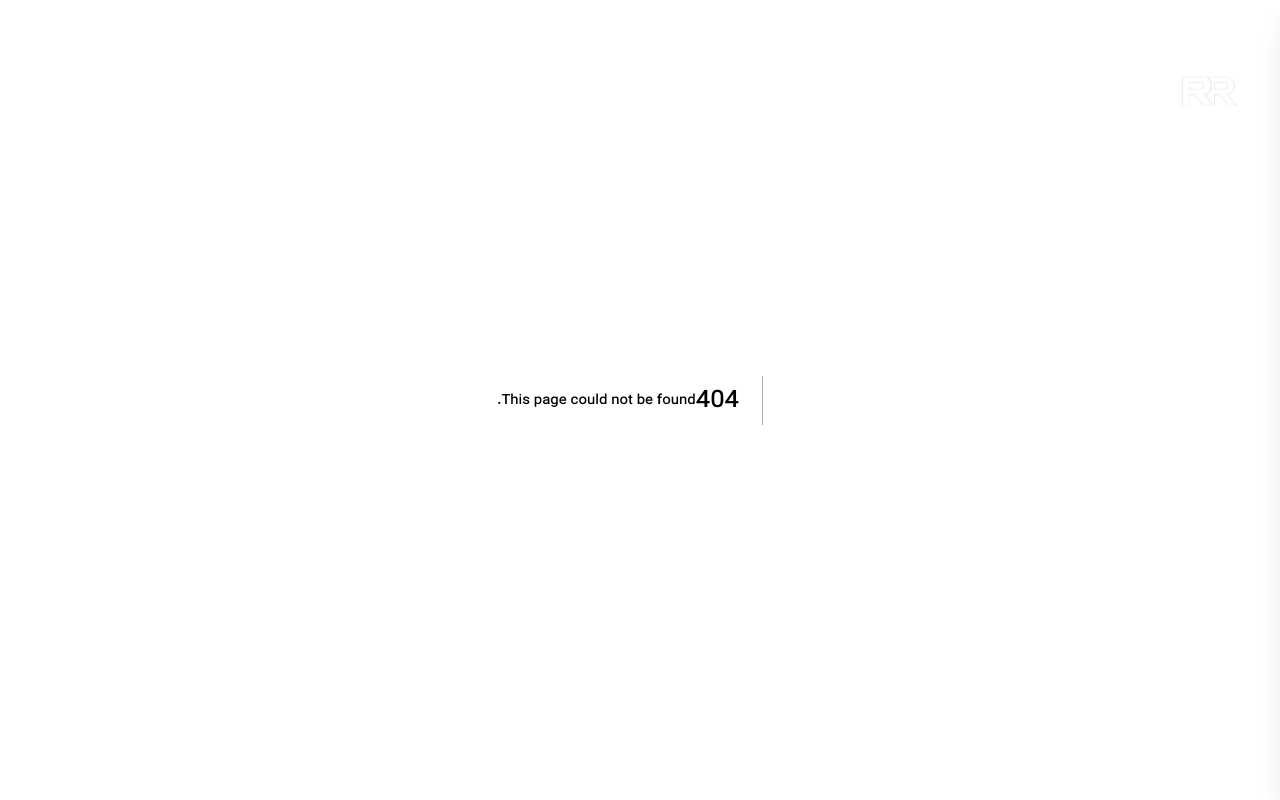
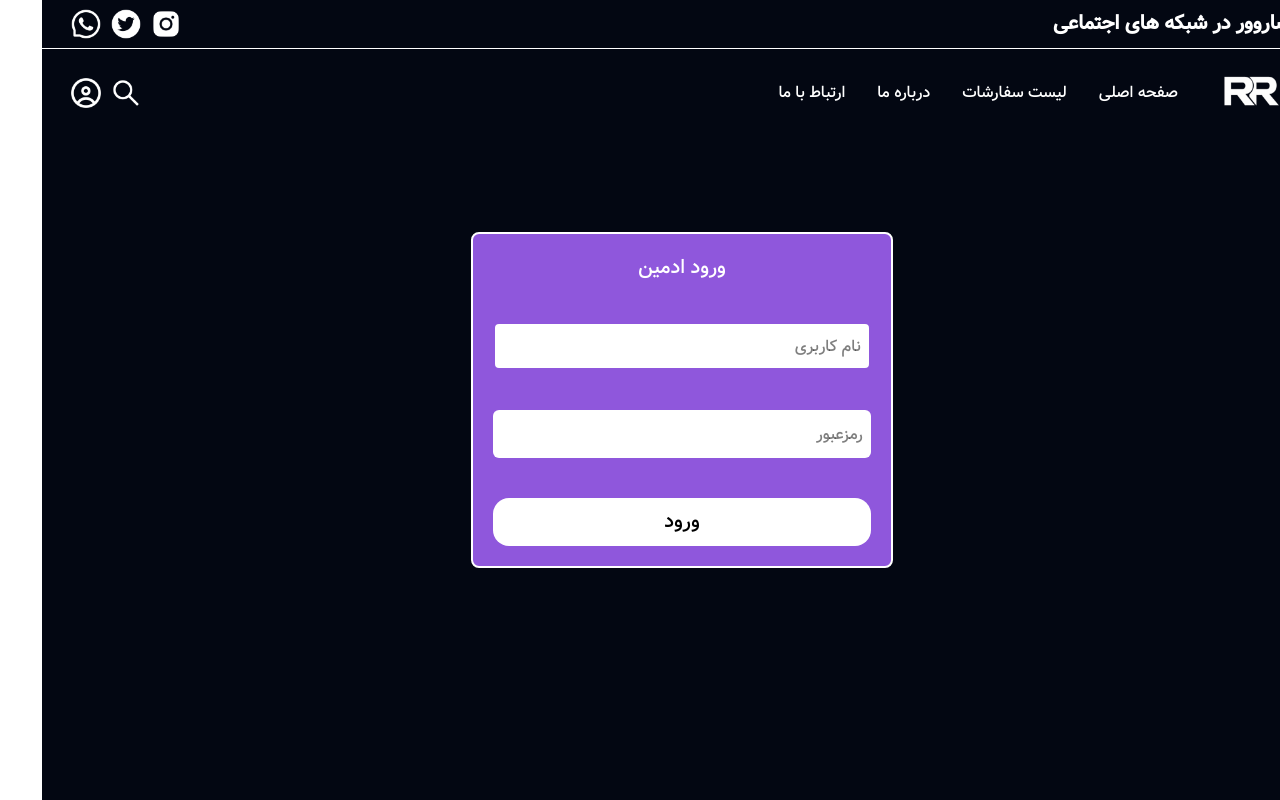
Before and after one commit to mreza81/maktab136-RezaRover, a Next.js app: page /admin/MhdDgh1381/login in a window 1280 px wide. Before the commit this address had no page. Built offline with nearby package versions, Linux system fonts and the light colour scheme.

Commit message:
feat:create admin login

```diff
--- /dev/null
+++ b/src/app/admin/MhdDgh1381/layout.tsx
@@ -0,0 +1,7 @@
+export default function AdminLayout({
+	children,
+}: {
+	children: React.ReactNode;
+}) {
+	return <div className="admin-layout">{children}</div>;
+}
--- /dev/null
+++ b/src/app/admin/MhdDgh1381/login/page.tsx
@@ -0,0 +1,10 @@
+import AdminLoginComponent from "@/components/admin/auth/components/adminLogin";
+function AdminLogin() {
+	return (
+		<div>
+			<AdminLoginComponent />
+		</div>
+	);
+}
+
+export default AdminLogin;
--- a/src/app/globals.css
+++ b/src/app/globals.css
@@ -53,7 +53,7 @@ body {
 .hevebg {
 	background-image: url("../../public/assets/images/chalenjer.jpg");
 }
-html,
+
 body {
 	overflow-x: hidden;
 }
--- a/src/app/layout.tsx
+++ b/src/app/layout.tsx
@@ -14,8 +14,8 @@ const geistMono = Geist_Mono({
 });
 
 export const metadata: Metadata = {
-	title: "Create Next App",
-	description: "Generated by create next app",
+	title: "رضاروور",
+	description: "بزرگترین وارد کننده خودروهای خارجی",
 };
 
 export default function RootLayout({
@@ -30,7 +30,7 @@ export default function RootLayout({
 		>
 			<body className="min-h-full flex flex-col">
 				<Header />
-				<div className="mx-auto container">{children}</div>
+				<div className="">{children}</div>
 			</body>
 		</html>
 	);
--- /dev/null
+++ b/src/app/site/auth/signup/Signup.tsx
@@ -0,0 +1,5 @@
+function Signup() {
+	return <div></div>;
+}
+
+export default Signup;
--- /dev/null
+++ b/src/components/admin/auth/components/adminLogin.tsx
@@ -0,0 +1,26 @@
+function AdminLoginComponent() {
+	return (
+		<div>
+			<div className="h-screen flex justify-center items-center h-screen p-2 bg-gray-950">
+				<form className=" border-2 border-white px-5 py-5 mx-auto w-full md:w-1/2 xl:w-1/3 flex flex-col justify-center items-center gap-10 bg-secondry rounded-lg">
+					<div className="text-xl text-white">ورود ادمین</div>
+					<input
+						type="text"
+						className="bg-white border-secondry border-2 w-full h-12 rounded-md text-black p-2 outline-none"
+						placeholder="نام کاربری"
+					/>
+					<input
+						type="text"
+						className="bg-white w-full h-12 rounded-md text-black p-2 outline-none"
+						placeholder="رمزعبور"
+					/>
+					<button className=" w-full text-black bg-white h-12 rounded-2xl text-xl hover:cursor-pointer hover:bg-primary">
+						ورود
+					</button>
+				</form>
+			</div>
+		</div>
+	);
+}
+
+export default AdminLoginComponent;
--- a/tsconfig.json
+++ b/tsconfig.json
@@ -29,6 +29,6 @@
     ".next/types/**/*.ts",
     ".next/dev/types/**/*.ts",
     "**/*.mts"
-  ],
+, "src/app/site/auth/signup"  ],
   "exclude": ["node_modules"]
 }
```
Also changed, not shown: src/components/admin/auth/components/signup.tsx (added).
